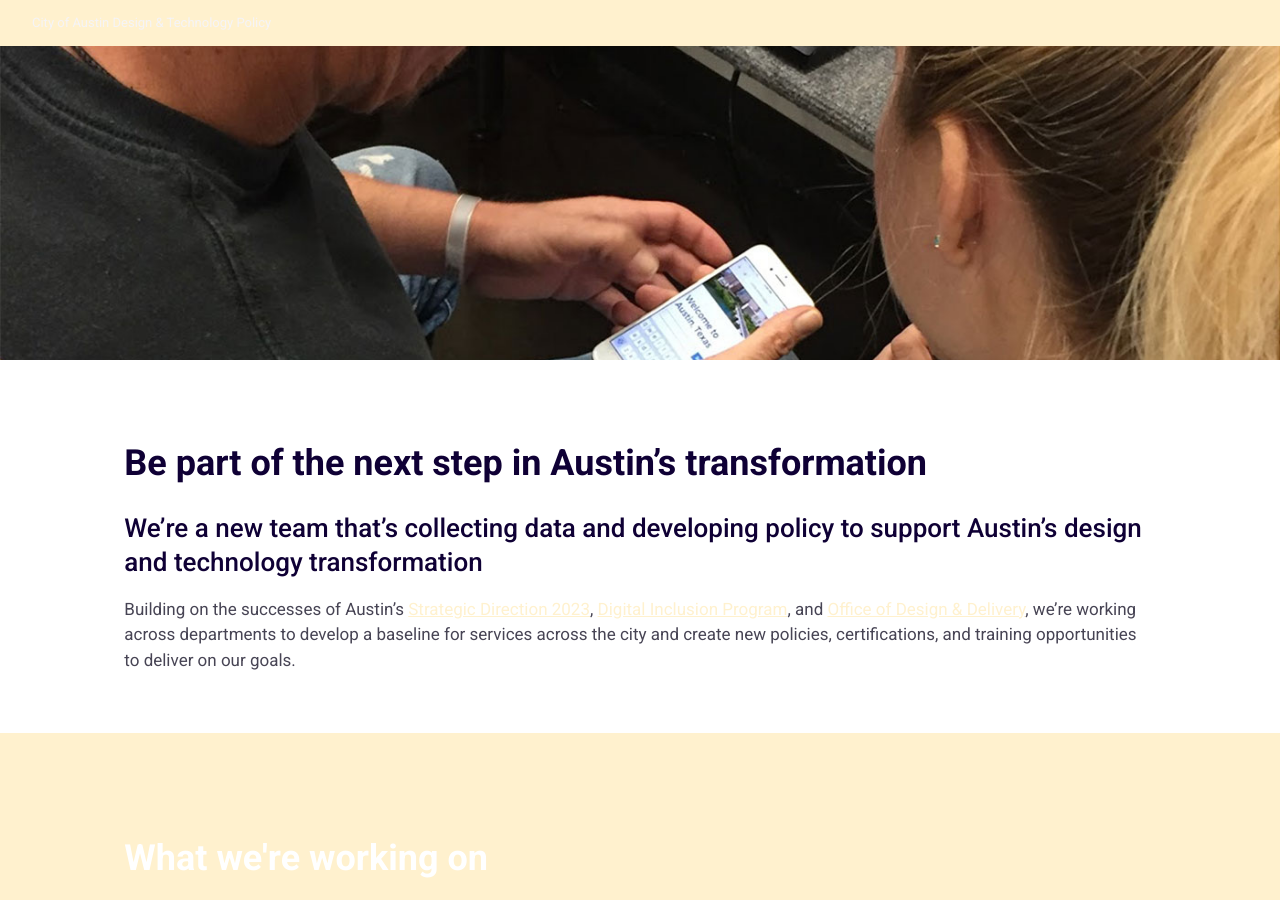
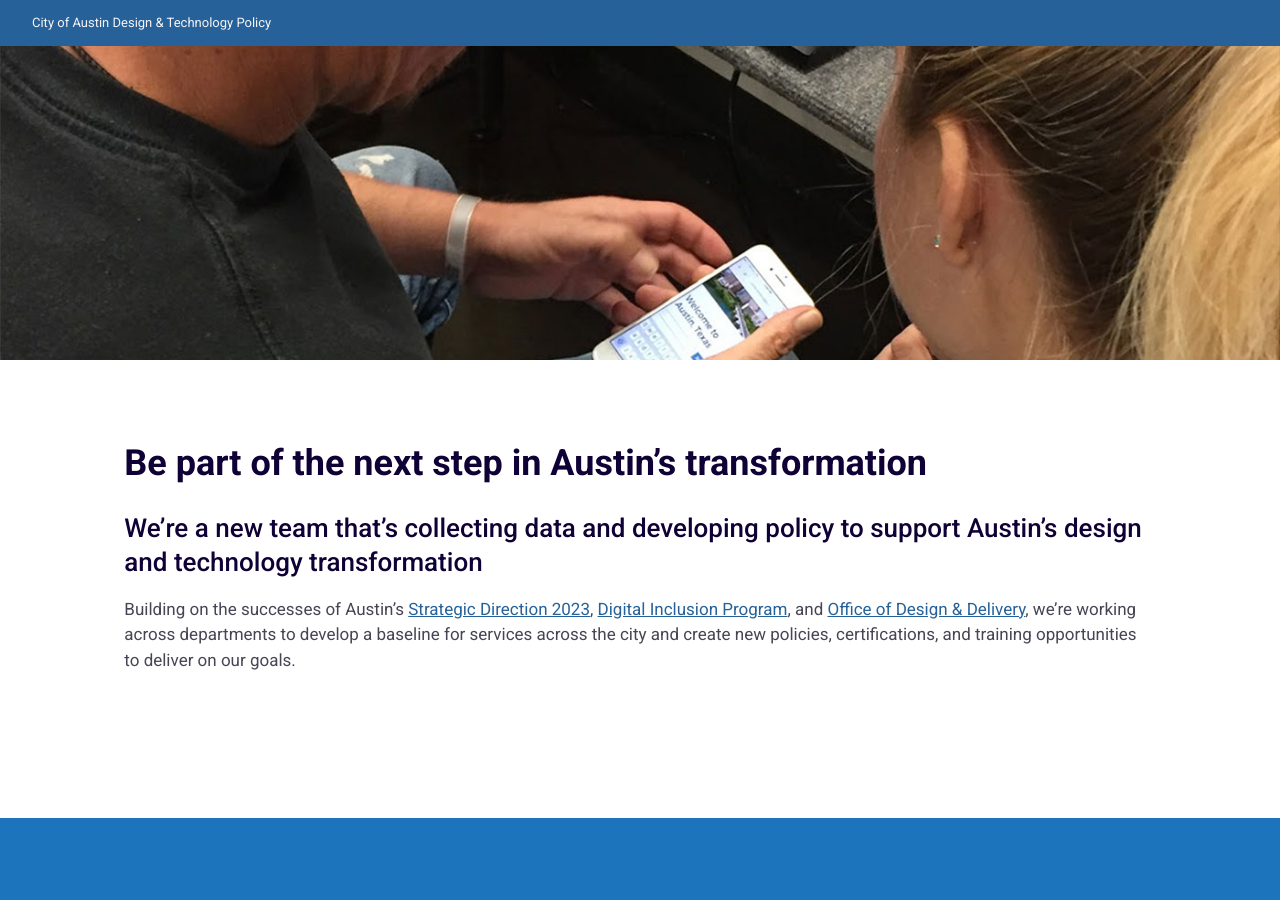
Before and after one commit to cityofaustin/policy-team, a Jekyll site: the page built from index.md, in a window 1280 px wide and 900 px high. Built offline with Jekyll 4.4.1, drawn with Linux system fonts in a browser that asks for light colours; comment, search, counter and statistics services are not loaded.

Commit message:
back to blue

```diff
--- a/assets/stylesheets/zilker/sections.scss
+++ b/assets/stylesheets/zilker/sections.scss
@@ -24,9 +24,9 @@ section {}
 }
 .page-section {
   margin-top: 1em;
-  margin-bottom: 0em;
+  margin-bottom: 3em;
   padding-top: 2.5em;
-  padding-bottom: 1.5em;
+  padding-bottom: 4.5em;
 }
 
 .how-we-work-page .page-section {
@@ -46,8 +46,8 @@ section {}
 
 .gray-back,
 section.gray-back {
-  background: #fff1ce;
-  color: #222;
+  background: #1C75BC;
+  color: #fff;
 }
 
 
--- a/assets/stylesheets/zilker/typography.scss
+++ b/assets/stylesheets/zilker/typography.scss
@@ -61,7 +61,7 @@ h2 {
 section.gray-back h1,
 section.gray-back h2,
 section.gray-back h3 {
-  color: #000;
+  color: white;
   margin-bottom: 0;
 }
 
--- a/assets/stylesheets/zilker/variables.scss
+++ b/assets/stylesheets/zilker/variables.scss
@@ -32,9 +32,9 @@ $font-bold:           700;
 
 
 // Color
-$color-base:                 #fff1ce;
+$color-base:                 #266299;
 
-$color-primary:              #fff1ce;
+$color-primary:              #266299;
 $color-primary-darker:       #005289;
 $color-primary-darkest:      #003B63;
 
```
